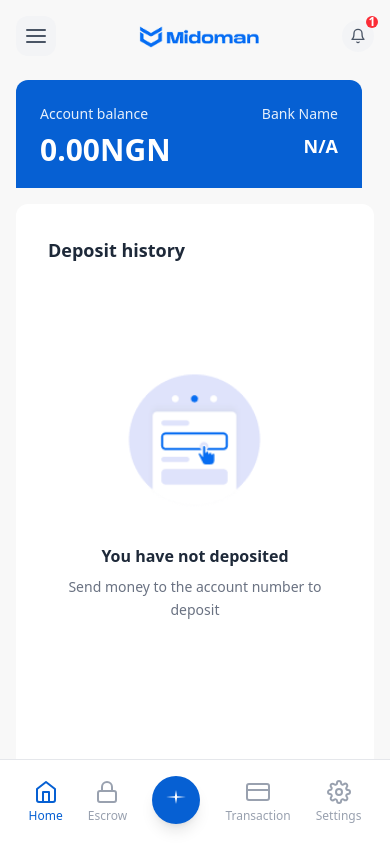
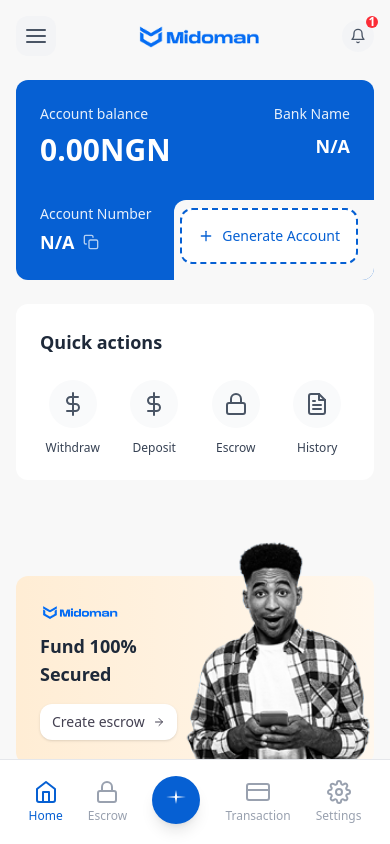
Before and after one commit to esaintdev/Midoman, a React (Vite) app: page / in a window 390 px wide. Shown: the top 844 px of the page. Built offline with nearby package versions, Linux system fonts and the light colour scheme.

Commit message:
fix scroll

```diff
--- a/src/components/MainContent.tsx
+++ b/src/components/MainContent.tsx
@@ -57,14 +57,14 @@
           background: transparent !important;
         }
       `}</style>
-      <main className={`flex-1 h-screen overflow-hidden lg:bg-transparent ${
+      <main className={`flex-1 min-h-screen lg:h-screen lg:overflow-hidden lg:bg-transparent ${
         darkMode ? "" : ""
       }`} style={darkMode ? { backgroundColor: '#242426' } : { backgroundColor: '#F8F8F8' }}>
       <Header title="Home" onMenuClick={onMenuClick} darkMode={darkMode} />
       {/* Dashboard Layout */}
-      <div className="flex flex-col lg:flex-row gap-4 lg:gap-6 px-4 lg:px-6 xl:px-8" style={{ height: 'calc(100vh - 120px)' }}>
+      <div className="flex flex-col lg:flex-row gap-4 lg:gap-6 px-4 lg:px-6 xl:px-8 lg:h-full">
         {/* Left section - Mobile: full width, Desktop: flex-1 */}
-        <div className="main-content-scroll flex-1 lg:max-w-[50%] space-y-6 overflow-y-auto overflow-x-hidden h-full pr-3">
+        <div className="w-full lg:flex-1 lg:max-w-[50%] space-y-6 lg:overflow-y-auto lg:overflow-x-hidden lg:h-full lg:pr-3 main-content-scroll">
           {/* Account info */}
           <div className="relative w-full h-[200px] text-white overflow-hidden" style={{ backgroundColor: '#0660D3', borderRadius: '12px' }}>
             {/* Bottom-right cut-out */}
@@ -224,7 +224,7 @@
         </div>
 
         {/* Right section - Desktop: flex-1, Mobile: below left content */}
-        <div className="flex-1 lg:max-w-[50%]">
+        <div className="w-full lg:flex-1 lg:max-w-[50%]">
           <DepositHistory darkMode={darkMode} />
         </div>
       </div>
```
